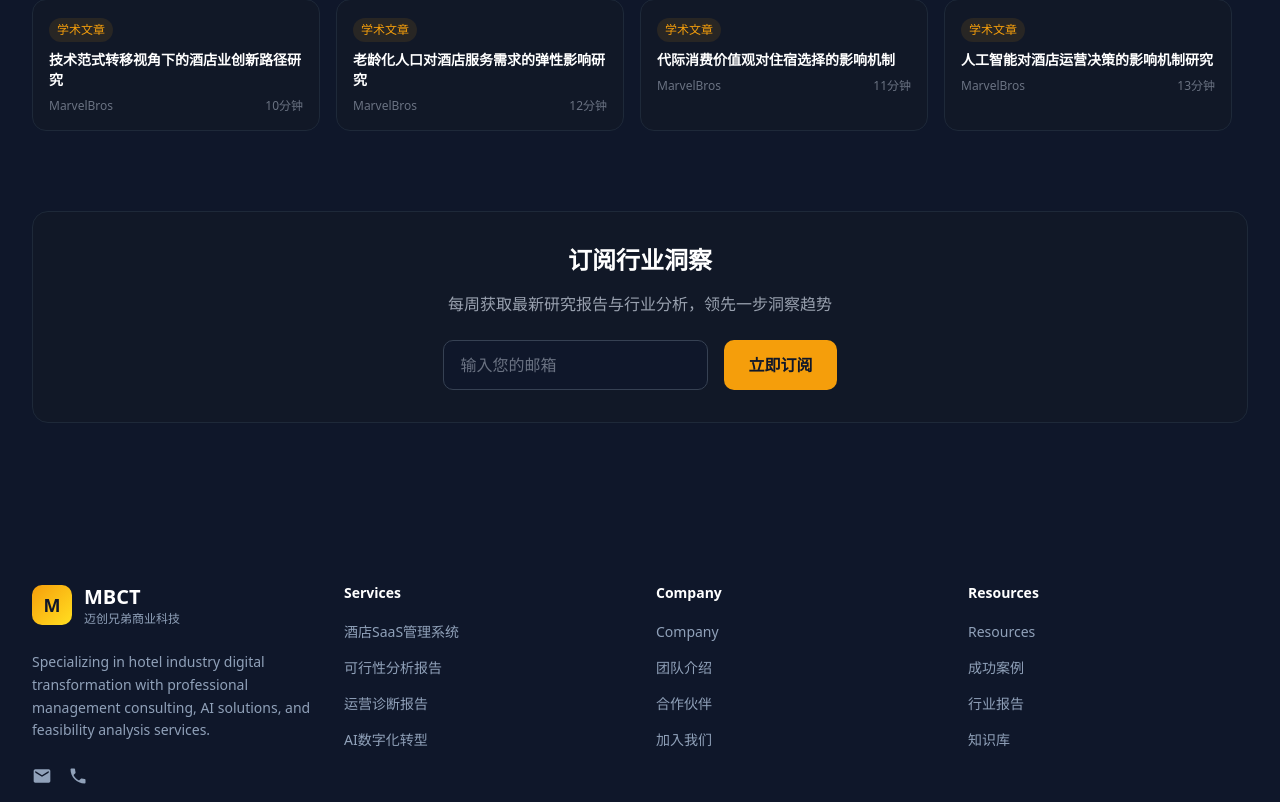
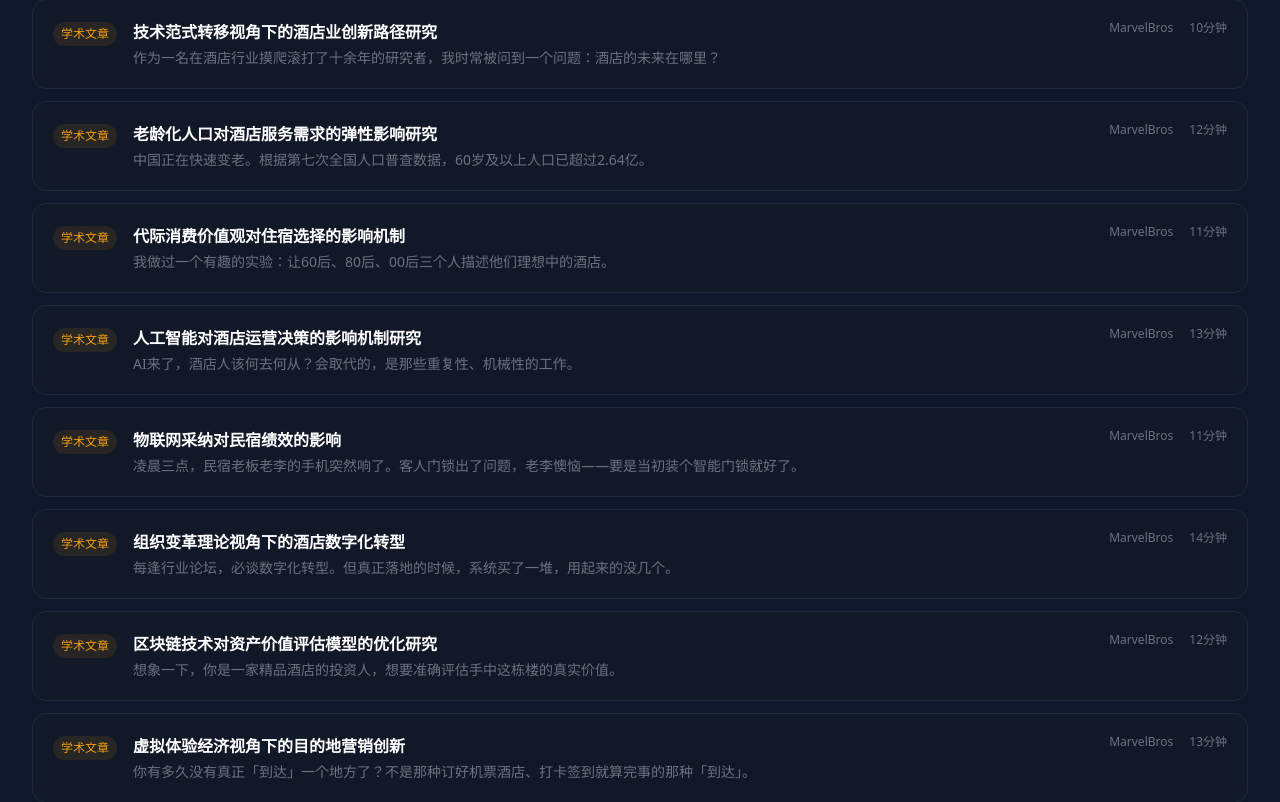
Before and after one commit to Michaelzp53/mbct-website, a Next.js app: page /en/knowledge in a window 1280 px wide. Shown: the part 1080-1882 px from the top of the page. Built offline with nearby package versions, Linux system fonts and the light colour scheme.

Commit message:
修改学术文章列表为竖向排列，完整标题+第一句话预览

```diff
--- a/src/app/[lang]/knowledge/page.tsx
+++ b/src/app/[lang]/knowledge/page.tsx
@@ -9,6 +9,7 @@ export default function KnowledgePage() {
       title: '技术范式转移视角下的酒店业创新路径研究',
       slug: '技术范式转移视角下的酒店业创新路径研究',
       summary: 'AI、物联网、大数据如何重塑酒店业？凯文·凯利《5000天后的世界》理念在酒店数字化转型中的应用。',
+      firstLine: '作为一名在酒店行业摸爬滚打了十余年的研究者，我时常被问到一个问题：酒店的未来在哪里？',
       author: 'MarvelBros - MBCT',
       date: '2026-04-07',
       readTime: '10分钟',
@@ -20,6 +21,7 @@ export default function KnowledgePage() {
       title: '老龄化人口对酒店服务需求的弹性影响研究',
       slug: '老龄化人口对酒店服务需求的弹性影响研究',
       summary: '银发经济崛起，酒店如何服务银发客群？康养度假、候鸟旅居、代际旅行三大方向深度分析。',
+      firstLine: '中国正在快速变老。根据第七次全国人口普查数据，60岁及以上人口已超过2.64亿。',
       author: 'MarvelBros - MBCT',
       date: '2026-04-07',
       readTime: '12分钟',
@@ -31,6 +33,7 @@ export default function KnowledgePage() {
       title: '代际消费价值观对住宿选择的影响机制',
       slug: '代际消费价值观对住宿选择的影响机制',
       summary: '60后、80后、00后消费差异深度剖析，满足多元客群需求的实战策略。',
+      firstLine: '我做过一个有趣的实验：让60后、80后、00后三个人描述他们理想中的酒店。',
       author: 'MarvelBros - MBCT',
       date: '2026-04-07',
       readTime: '11分钟',
@@ -42,6 +45,7 @@ export default function KnowledgePage() {
       title: '人工智能对酒店运营决策的影响机制研究',
       slug: '人工智能对酒店运营决策的影响机制研究',
       summary: 'AI如何帮助酒店做更聪明的决策？智能收益管理、客户关系管理、运营优化三大应用场景详解。',
+      firstLine: 'AI来了，酒店人该何去何从？会取代的，是那些重复性、机械性的工作。',
       author: 'MarvelBros - MBCT',
       date: '2026-04-07',
       readTime: '13分钟',
@@ -53,6 +57,7 @@ export default function KnowledgePage() {
       title: '物联网采纳对民宿绩效的影响',
       slug: '物联网采纳对民宿绩效的影响',
       summary: '智能门锁、能耗管理、安全监控如何提升民宿运营效率？成本效益分析与实操路径。',
+      firstLine: '凌晨三点，民宿老板老李的手机突然响了。客人门锁出了问题，老李懊恼——要是当初装个智能门锁就好了。',
       author: 'MarvelBros - MBCT',
       date: '2026-04-07',
       readTime: '11分钟',
@@ -64,6 +69,7 @@ export default function KnowledgePage() {
       title: '组织变革理论视角下的酒店数字化转型',
       slug: '组织变革理论视角下的酒店数字化转型',
       summary: '数字化转型为何总是雷声大雨点小？一把手工程、试点策略、赋能文化三大破局关键。',
+      firstLine: '每逢行业论坛，必谈数字化转型。但真正落地的时候，系统买了一堆，用起来的没几个。',
       author: 'MarvelBros - MBCT',
       date: '2026-04-07',
       readTime: '14分钟',
@@ -75,6 +81,7 @@ export default function KnowledgePage() {
       title: '区块链技术对资产价值评估模型的优化研究',
       slug: '区块链技术对资产价值评估模型的优化研究',
       summary: '区块链如何解决酒店资产估值难题？数据可信、动态估值、资产证券化三大应用方向。',
+      firstLine: '想象一下，你是一家精品酒店的投资人，想要准确评估手中这栋楼的真实价值。',
       author: 'MarvelBros - MBCT',
       date: '2026-04-07',
       readTime: '12分钟',
@@ -86,6 +93,7 @@ export default function KnowledgePage() {
       title: '虚拟体验经济视角下的目的地营销创新',
       slug: '虚拟体验经济视角下的目的地营销创新',
       summary: 'VR、AR、元宇宙如何改变旅游营销？从打卡到沉浸，目的地营销的下一站。',
+      firstLine: '你有多久没有真正「到达」一个地方了？不是那种订好机票酒店、打卡签到就算完事的那种「到达」。',
       author: 'MarvelBros - MBCT',
       date: '2026-04-07',
       readTime: '13分钟',
@@ -97,6 +105,7 @@ export default function KnowledgePage() {
       title: '消费者体验层次模型的实证检验',
       slug: '消费者体验层次模型的实证检验',
       summary: '派恩与吉尔摩四层次模型在酒店场景中的验证，娱乐、教育、逃避、审美体验设计框架。',
+      firstLine: '「您的酒店入住体验如何？」面对这个问题，大多数人的回答可能是「挺好的」或者「一般般」。',
       author: 'MarvelBros - MBCT',
       date: '2026-04-07',
       readTime: '14分钟',
@@ -108,6 +117,7 @@ export default function KnowledgePage() {
       title: '可持续发展理论框架下的中国旅游实践',
       slug: '可持续发展理论框架下的中国旅游实践',
       summary: 'ESG时代酒店竞争力，能源管理、一次性用品减量、本地采购、绿色溢价四大实践路径。',
+      firstLine: '当「碳达峰」「碳中和」成为全民议题，中国旅游业也站在了绿色转型的十字路口。',
       author: 'MarvelBros - MBCT',
       date: '2026-04-07',
       readTime: '11分钟',
@@ -119,6 +129,7 @@ export default function KnowledgePage() {
       title: '服务接触中情绪劳动对溢价支付意愿的影响',
       slug: '服务接触中情绪劳动对溢价支付意愿的影响',
       summary: '情绪价值如何转化为商业价值？从满意到心动，创造惊喜时刻的四大原则。',
+      firstLine: '「您的入住体验如何？」「挺好的，满意。」这是酒店业最常听到的评价，也是最让业者沮丧的评价。',
       author: 'MarvelBros - MBCT',
       date: '2026-04-07',
       readTime: '12分钟',
@@ -130,6 +141,7 @@ export default function KnowledgePage() {
       title: '资源基础观视角下的酒店竞争优势研究',
       slug: '资源基础观视角下的酒店竞争优势研究',
       summary: '酒店四大核心资源：品牌、人才、技术、客户关系。从资源到动态能力，构建竞争护城河。',
+      firstLine: '你有没有过这样的困惑：明明花了重金装修，客人却不买账？问题可能出在：你一直在模仿别人的「面子」，却没有建立自己的「里子」。',
       author: 'MarvelBros - MBCT',
       date: '2026-04-07',
       readTime: '13分钟',
@@ -261,33 +273,38 @@ export default function KnowledgePage() {
           </div>
         </section>
 
-        {/* Article Title List - Horizontal */}
+        {/* Article List - Vertical with first line preview */}
         <section id="academic-list" className="mb-8">
           <h2 className="text-xl font-bold text-white mb-6 flex items-center gap-2">
             <FileText className="w-5 h-5 text-[#f59e0b]" />
             学术文章
           </h2>
-          <div className="overflow-x-auto pb-4">
-            <div className="flex gap-4" style={{ minWidth: 'max-content' }}>
+          <div className="space-y-3">
             {articles.map((article) => (
               <Link
                 key={article.id}
                 href={`/zh/knowledge/${encodeURIComponent(article.slug)}`}
-                  className="flex-shrink-0 w-72 p-4 rounded-xl bg-[#111827] border border-gray-800 hover:border-[#f59e0b]/50 transition-all group"
+                className="block p-5 rounded-xl bg-[#111827] border border-gray-800 hover:border-[#f59e0b]/50 transition-all group"
               >
-                  <span className="px-2 py-1 rounded-full bg-[#f59e0b]/10 text-[#f59e0b] text-xs font-medium mb-2 inline-block">
+                <div className="flex items-start gap-4">
+                  <span className="px-2 py-1 rounded-full bg-[#f59e0b]/10 text-[#f59e0b] text-xs font-medium flex-shrink-0 mt-0.5">
                     {article.tag}
                   </span>
-                  <h3 className="text-sm font-bold text-white mb-2 line-clamp-2 group-hover:text-[#f59e0b] transition-colors">
+                  <div className="flex-1 min-w-0">
+                    <h3 className="text-base font-bold text-white mb-1 group-hover:text-[#f59e0b] transition-colors">
                       {article.title}
                     </h3>
-                  <div className="flex items-center justify-between text-xs text-gray-500">
+                    <p className="text-sm text-gray-500 line-clamp-1">
+                      {article.firstLine}
+                    </p>
+                  </div>
+                  <div className="flex items-center gap-4 flex-shrink-0 text-xs text-gray-500">
                     <span>{article.author.split(' - ')[0]}</span>
                     <span>{article.readTime}</span>
                   </div>
+                </div>
               </Link>
             ))}
-            </div>
           </div>
         </section>
 
```
Lines whose indentation alone changed are shown as unchanged.
